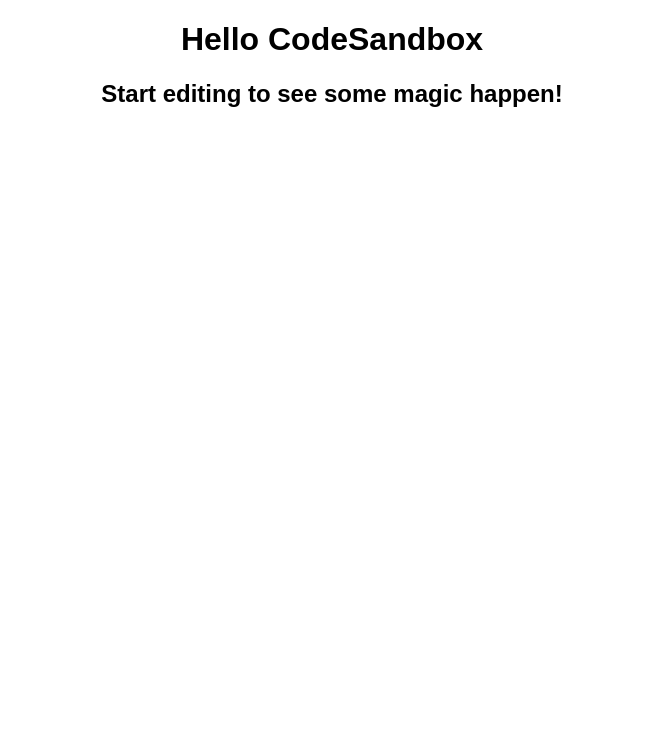
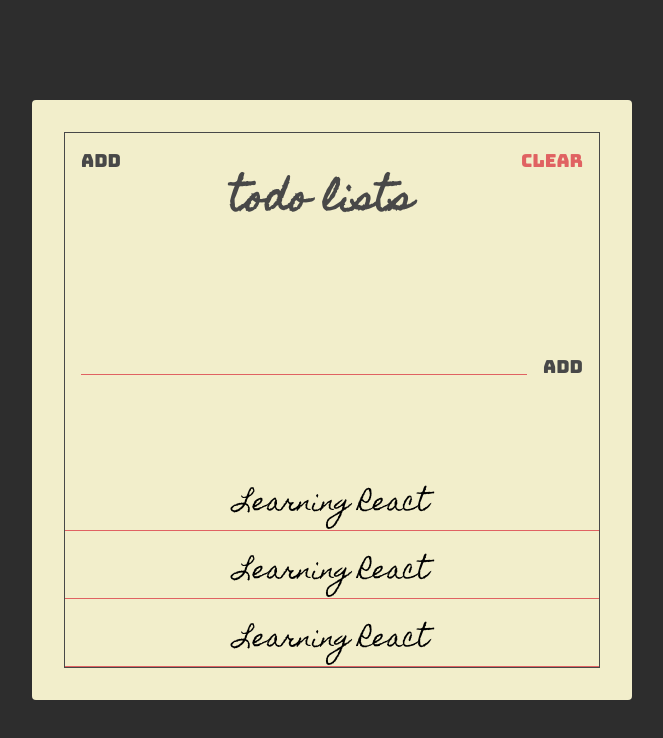
Before and after one commit to javaliKai/react-todolist, a React (Create React App) app: page / in a window 1280 px wide. Shown: the top 738 px of the page, without its empty margins (308-971 px from the left). Built offline with nearby package versions, Linux system fonts and the light colour scheme.

Commit message:
Migrating HTML, CSS to React copy paste all code in the last HTML, paste it at the render function module.
DISCOVERED COMMAND
1. CTRL + F (find all word and replace)
2. SHIFT+TAB (reduce tab space by one)

```diff
--- a/src/App.js
+++ b/src/App.js
@@ -4,8 +4,34 @@
 export default function App() {
   return (
     <div className="App">
-      <h1>Hello CodeSandbox</h1>
-      <h2>Start editing to see some magic happen!</h2>
+      <div className="container">
+        <div className="frame">
+          <section className="header">
+            <button className="header-btn main-black-color">Add</button>
+            <h1 className="header-title">Todo Lists</h1>
+            <button className="header-btn main-red-color">Clear</button>
+          </section>
+
+          <section className="add">
+            <form className="add-form">
+              <input type="text" className="add-input" />
+              <button className="add-btn main-black-color">Add</button>
+            </form>
+          </section>
+
+          <section className="todos">
+            <div className="todo">
+              <span className="todo-text">Learning React</span>
+            </div>
+            <div className="todo">
+              <span className="todo-text">Learning React</span>
+            </div>
+            <div className="todo">
+              <span className="todo-text">Learning React</span>
+            </div>
+          </section>
+        </div>
+      </div>
     </div>
   );
 }
--- a/src/styles.css
+++ b/src/styles.css
@@ -1,4 +1,150 @@
-.App {
-  font-family: sans-serif;
+@import url("https://fonts.googleapis.com/css2?family=Bungee&display=swap");
+@import url("https://fonts.googleapis.com/css2?family=Bungee&family=Homemade+Apple&display=swap");
+
+* {
+  box-sizing: border-box;
+}
+
+:root {
+  --main-red-color: #e06262;
+  --main-black-color: #484848;
+}
+
+.main-red-color {
+  color: var(--main-red-color);
+}
+
+.main-black-color {
+  color: var(--main-black-color);
+}
+
+html {
+  font-size: 10px;
+}
+
+body {
+  display: flex;
+  justify-content: center;
+  align-content: center;
+  align-items: center;
+  background-color: #2d2d2d;
+  height: 100vh;
+}
+
+body,
+html {
+  margin: 0;
+  padding: 0;
+  font-family: -apple-system, BlinkMacSystemFont, "Segoe UI", Roboto, Oxygen,
+    Ubuntu, Cantarell, "Open Sans", "Helvetica Neue", sans-serif;
+}
+
+.container {
+  width: 600px;
+  height: 600px;
+  background-color: #f2eecb;
+  border-radius: 4px;
+  padding: 32px;
+}
+
+.frame {
+  border: 1px solid var(--main-black-color);
+  height: 100%;
+  display: flex;
+  flex-direction: column;
+  justify-content: space-between;
+}
+
+.header {
+  /* header div is now a flex container */
+  display: flex;
+  align-items: flex-start;
+}
+
+.header-title {
+  flex: 1;
+  text-align: center;
+  font-size: 3.6rem;
+  font-family: "Homemade Apple", sans-serif;
+  text-transform: lowercase;
+  color: var(--main-black-color);
+}
+
+.header-btn {
+  font-size: 1.8rem;
+  font-family: "Bungee", sans-serif;
+  padding: 16px;
+  cursor: pointer;
+  background: unset;
+  border: unset;
+  outline: unset;
+}
+
+/* styling 'add' button at the header section */
+.header-btn.main-black-color:active {
+  text-shadow: 1px 1px 2px var(--main-black-color);
+}
+
+/* styling 'clear' button at the header section */
+.header-btn.main-red-color:active {
+  text-shadow: 1px 1px 2px var(--main-red-color);
+}
+/* styling 'add' button in the add section */
+.add-btn.main-black-color:active {
+  text-shadow: 1px 1px 2px var(--main-black-color);
+}
+
+.add {
+  padding: 16px;
+}
+
+.add-form {
+  display: flex;
+  align-items: flex-start;
+}
+
+.add-input {
+  background: unset;
+  border: unset;
+  padding: 0 64px;
+  flex: 1;
+  border-bottom: 1px solid var(--main-red-color);
+  outline: unset;
+  font-family: "Homemade Apple", sans-serif;
+  font-size: 1.6rem;
+  text-transform: lowercase;
   text-align: center;
 }
+
+.add-btn {
+  font-size: 1.8rem;
+  font-family: "Bungee", sans-serif;
+  padding: 16px;
+  padding-right: unset;
+  background: unset;
+  outline: unset;
+  border: unset;
+  cursor: pointer;
+}
+
+.todos {
+  display: flex;
+  flex-direction: column;
+}
+
+.todo {
+  position: relative;
+  flex: 1 0 auto;
+  text-align: center;
+  min-height: 34px;
+  margin: 16px 0 0;
+  font-family: "Homemade Apple", sans-serif;
+  font-size: 24px;
+  border-bottom: 1px solid var(--main-red-color);
+}
+
+.todo-list {
+  position: absolute;
+  left: 50%;
+  transform: translate(-50%);
+}
```
Also changed, not shown: package.json (+9 -4 lines).
